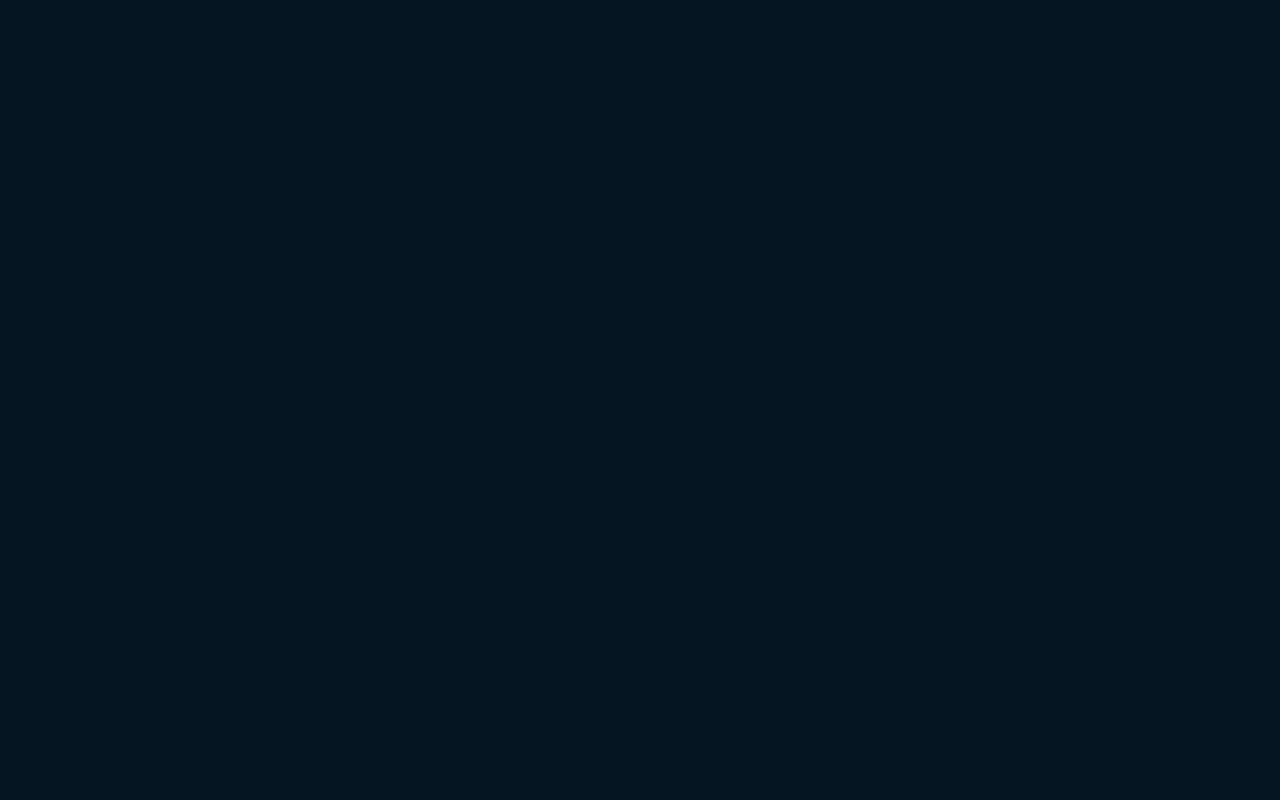
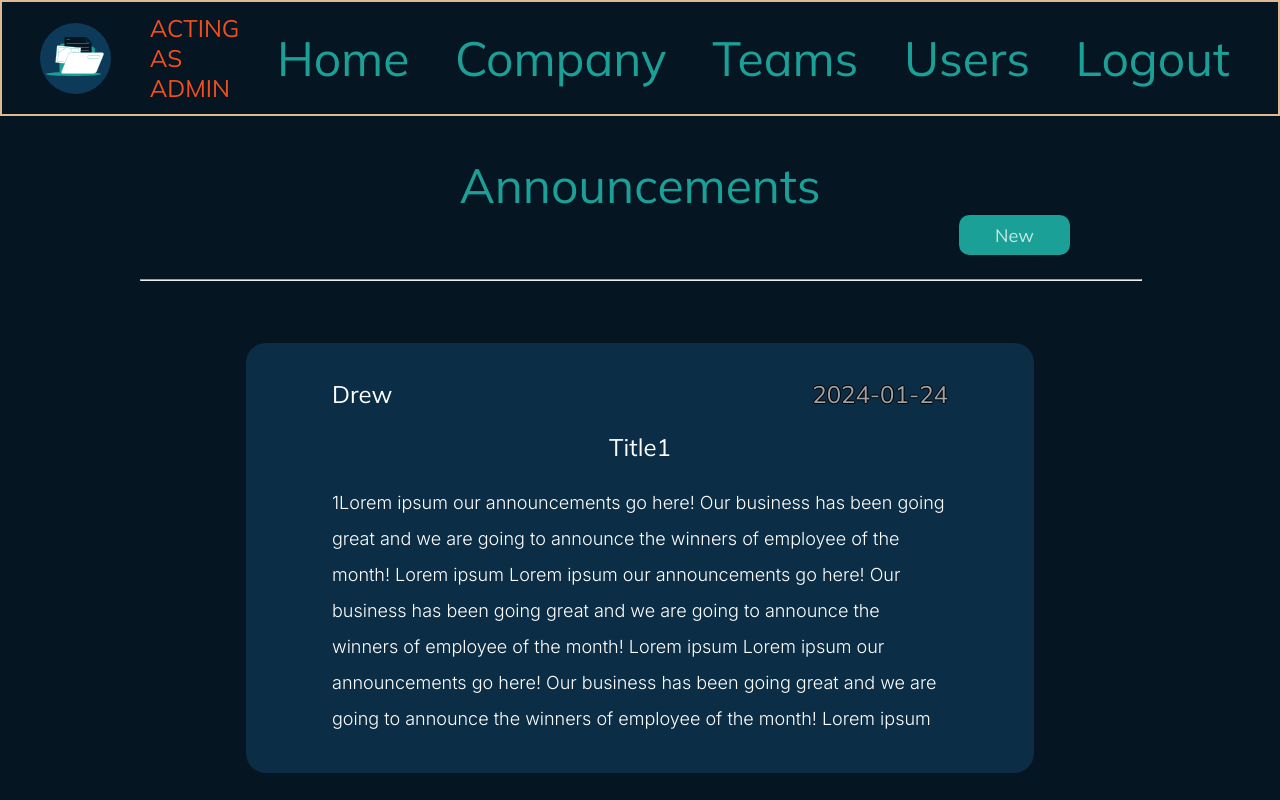
Before and after one commit to chrisfrick/project-dashboard, an Angular app in the folder frontend/: page /announcements in a window 1280 px wide. Before the commit this address led to /. Shown: the top 800 px of the page. Built offline with nearby package versions, Linux system fonts and the light colour scheme.

Commit message:
feat: Announcements page layout

```diff
--- /dev/null
+++ b/frontend/src/app/announcements/announcements.component.css
@@ -0,0 +1,80 @@
+.container {
+  display: flex;
+  flex-direction: column;
+  align-items: center;
+  justify-content: center;
+}
+
+.header {
+  display: flex;
+  flex-direction: column;
+  align-items: center;
+  justify-content: center;
+  width: 1000px;
+  margin-top: 39px;
+}
+
+.title {
+  font-size: 48px;
+  color: var(--color-teal);
+  font-family: "Mulish";
+}
+
+.new-announcement {
+	font-weight: 400;
+  align-self: flex-end;
+  margin-right: 70px;
+  cursor: pointer;
+}
+
+hr {
+  width: 100%;
+  margin-top: 24px;
+  color: var(--color-tan);
+}
+
+.content {
+  display: flex;
+  flex-direction: column;
+	width: 788px;
+	margin-top: 54px;
+	gap: 54px;
+}
+
+.announcement {
+  display: flex;
+  flex-direction: column;
+	align-items: center;
+  border-radius: 20px;
+  background-color: var(--color-navy);
+	padding: 36px 86px;
+	gap: 23px;
+}
+
+.announcement-header {
+  display: flex;
+  flex-direction: row;
+	justify-content: space-between;
+	width: 100%;
+  font-family: "Mulish";
+  font-weight: 400;
+  font-size: 24px;
+}
+
+.date {
+  text-shadow: -1px 0 black, 0 1px black, 1px 0 black, 0 -1px black;
+  color: rgba(255, 255, 255, 0.63);
+}
+
+.announcement-title {
+  font-family: "Mulish";
+  font-weight: 400;
+  font-size: 24px;
+}
+
+.announcement-body {
+  font-family: "Inter", sans-serif;
+  font-weight: lighter;
+  font-size: 18px;
+	line-height: 36px;
+}
--- /dev/null
+++ b/frontend/src/app/announcements/announcements.component.html
@@ -0,0 +1,26 @@
+<app-navbar></app-navbar>
+<div class="container">
+	<div class="header">
+		<div class="title">
+			Announcements
+		</div>
+		<div class="button new-announcement">
+			New
+		</div>
+		<hr>
+	</div>
+	<div class="content">
+		<div class="announcement" *ngFor="let announcement of announcements">
+			<div class="announcement-header">
+				<div>{{ announcement.author.profile.firstName }}</div>
+				<div class="date">{{ announcement.date.toISOString().split('T')[0] }}</div>
+			</div>
+			<div class="announcement-title">
+				{{ announcement.title }}
+			</div>
+			<div class="announcement-body">
+				{{ announcement.message }}
+			</div>
+		</div>
+	</div>
+</div>
--- /dev/null
+++ b/frontend/src/app/announcements/announcements.component.ts
@@ -0,0 +1,47 @@
+import { Component } from '@angular/core';
+import Announcement from '../types/announcement';
+
+@Component({
+  selector: 'app-announcements',
+  templateUrl: './announcements.component.html',
+  styleUrls: ['./announcements.component.css']
+})
+export class AnnouncementsComponent {
+
+  announcements: Announcement[] = [];
+
+  ngOnInit(): void {
+    const author = {
+      id: 1,
+      profile: {
+        firstName: 'Drew',
+        lastName: 'Layton',
+        email: 'drew@internet.com',
+        phone: '555-555-5555'
+      },
+      isAdmin: true,
+      active: true,
+      status: false
+    }
+
+    const message1 = '1Lorem ipsum our announcements go here! Our business has been going great and we are going to announce the winners of employee of the month! Lorem ipsum Lorem ipsum our announcements go here! Our business has been going great and we are going to announce the winners of employee of the month! Lorem ipsum  Lorem ipsum our announcements go here! Our business has been going great and we are going to announce the winners of employee of the month! Lorem ipsum'
+    const message2 = '2Lorem ipsum our announcements go here! Our business has been going great and we are going to announce the winners of employee of the month! Lorem ipsum Lorem ipsum our announcements go here! Our business has been going great and we are going to announce the winners of employee of the month! Lorem ipsum  Lorem ipsum our announcements go here! Our business has been going great and we are going to announce the winners of employee of the month! Lorem ipsum'
+
+    this.announcements = [
+      {
+        id: 1,
+        date: new Date(),
+        title: 'Title1',
+        message: message1,
+        author: author
+      },
+      {
+        id: 2,
+        date: new Date(),
+        title: 'Title2',
+        message: message2,
+        author: author
+      }
+    ]
+  }
+}
--- a/frontend/src/app/app-routing.module.ts
+++ b/frontend/src/app/app-routing.module.ts
@@ -1,9 +1,11 @@
 import { NgModule } from '@angular/core';
 import { RouterModule, Routes } from '@angular/router';
 import { SelectCompanyComponent } from './select-company/select-company.component';
+import { AnnouncementsComponent } from './announcements/announcements.component';
 
 const routes: Routes = [
-  { path: "select-company", component: SelectCompanyComponent }
+  { path: "select-company", component: SelectCompanyComponent },
+  { path: "announcements", component: AnnouncementsComponent }
 ];
 
 @NgModule({
--- a/frontend/src/app/app.module.ts
+++ b/frontend/src/app/app.module.ts
@@ -7,10 +7,11 @@ import { NavbarComponent } from './navbar/navbar.component';
 import { NameToInitialPipe } from './navbar/name-to-initial.pipe';
 import { SelectCompanyComponent } from './select-company/select-company.component';
 import { ReactiveFormsModule } from '@angular/forms';
+import { AnnouncementsComponent } from './announcements/announcements.component';
 
 @NgModule({
   declarations: [AppComponent,
-    SelectCompanyComponent, NavbarComponent, NameToInitialPipe],
+    SelectCompanyComponent, AnnouncementsComponent, NavbarComponent, NameToInitialPipe],
   imports: [BrowserModule, AppRoutingModule,
     ReactiveFormsModule],
   providers: [],
```
Also changed, not shown: 1 other file (tests, documents, lock files or other folders).
